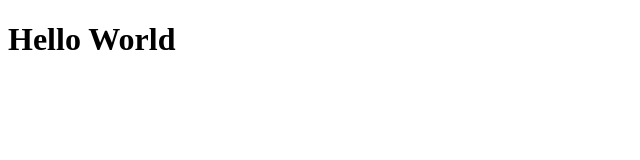
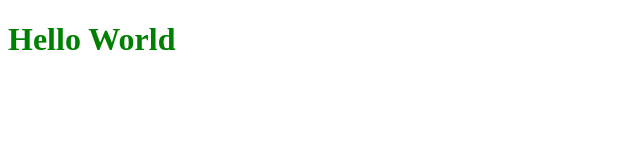
Before and after one commit to varsha-1110/hello-world, a React (Vite) app: page / in a window 1280 px wide. Shown: the top 160 px of the page, without its empty margins (0-640 px from the left). Built offline with nearby package versions, Linux system fonts and the light colour scheme.

Commit message:
Version 2 Commit

```diff
--- a/src/App.css
+++ b/src/App.css
@@ -1,3 +1,3 @@
 h1{
-  color: black;
+  color: green;
 }
```
